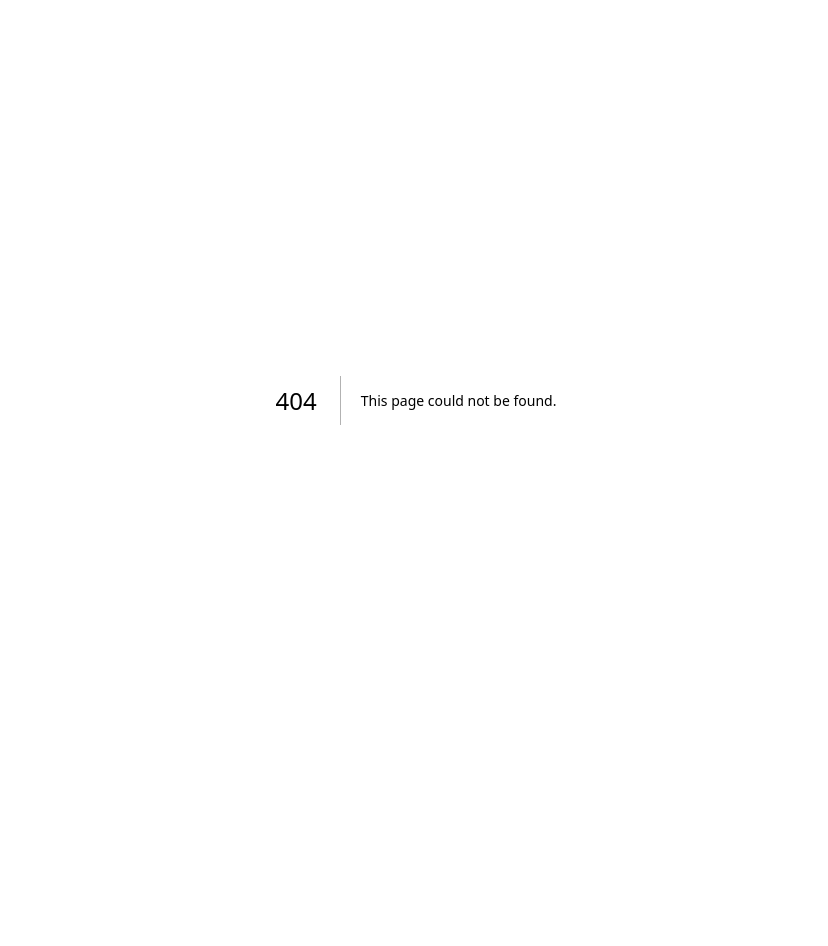
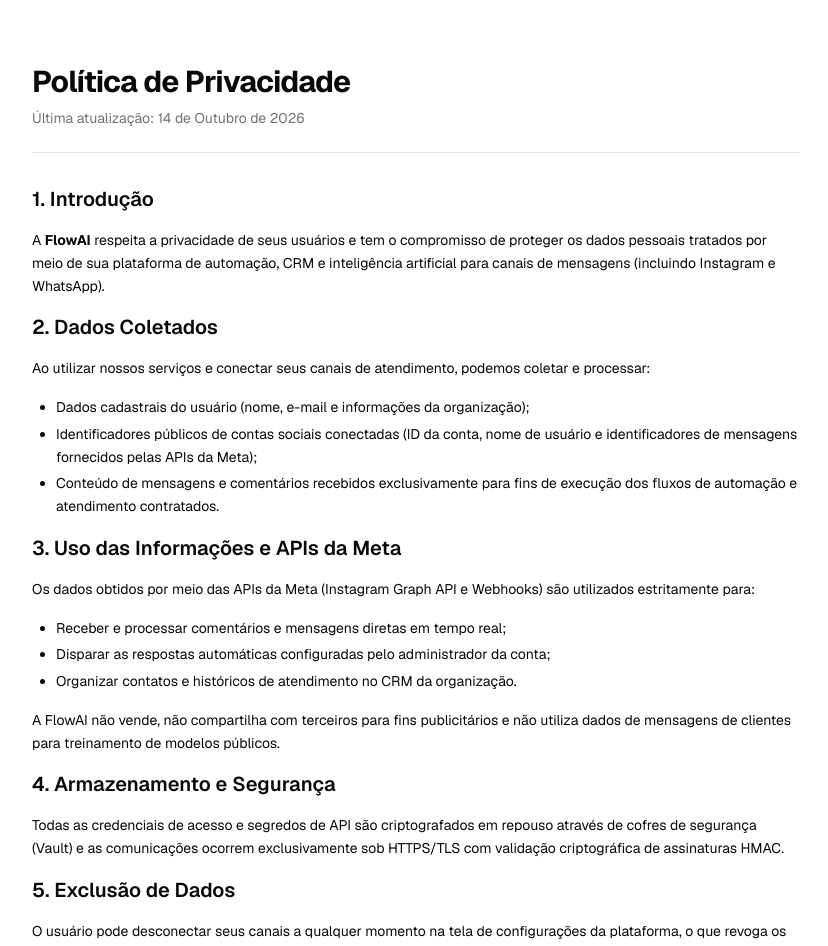
Before and after one commit to thiagobafo10-ops/flowai, a Next.js app in the folder apps/web/: page /privacidade in a window 1280 px wide. Before the commit this address had no page. Shown: the top 946 px of the page, without its empty margins (224-1052 px from the left). Before the commit the page ends 800 px from the top, so only its background shows below. Built offline with nearby package versions, Linux system fonts and the light colour scheme.

Commit message:
feat(legal): add privacy policy and terms of service pages

```diff
--- /dev/null
+++ b/apps/web/src/app/(public)/privacidade/page.tsx
@@ -0,0 +1,64 @@
+import type { Metadata } from "next";
+
+export const metadata: Metadata = {
+  title: "Política de Privacidade | FlowAI",
+  description: "Política de Privacidade e Proteção de Dados da plataforma FlowAI.",
+};
+
+export default function PrivacidadePage() {
+  return (
+    <main className="min-h-screen bg-background text-foreground py-16 px-4 sm:px-6 lg:px-8">
+      <div className="max-w-3xl mx-auto space-y-8">
+        <header className="border-b border-border pb-6">
+          <h1 className="text-3xl font-bold tracking-tight">Política de Privacidade</h1>
+          <p className="text-sm text-muted-foreground mt-2">Última atualização: 14 de Outubro de 2026</p>
+        </header>
+
+        <section className="space-y-4 text-sm leading-relaxed">
+          <h2 className="text-xl font-semibold">1. Introdução</h2>
+          <p>
+            A <strong>FlowAI</strong> respeita a privacidade de seus usuários e tem o compromisso de proteger os dados pessoais tratados por meio de sua plataforma de automação, CRM e inteligência artificial para canais de mensagens (incluindo Instagram e WhatsApp).
+          </p>
+
+          <h2 className="text-xl font-semibold">2. Dados Coletados</h2>
+          <p>
+            Ao utilizar nossos serviços e conectar seus canais de atendimento, podemos coletar e processar:
+          </p>
+          <ul className="list-disc pl-6 space-y-1">
+            <li>Dados cadastrais do usuário (nome, e-mail e informações da organização);</li>
+            <li>Identificadores públicos de contas sociais conectadas (ID da conta, nome de usuário e identificadores de mensagens fornecidos pelas APIs da Meta);</li>
+            <li>Conteúdo de mensagens e comentários recebidos exclusivamente para fins de execução dos fluxos de automação e atendimento contratados.</li>
+          </ul>
+
+          <h2 className="text-xl font-semibold">3. Uso das Informações e APIs da Meta</h2>
+          <p>
+            Os dados obtidos por meio das APIs da Meta (Instagram Graph API e Webhooks) são utilizados estritamente para:
+          </p>
+          <ul className="list-disc pl-6 space-y-1">
+            <li>Receber e processar comentários e mensagens diretas em tempo real;</li>
+            <li>Disparar as respostas automáticas configuradas pelo administrador da conta;</li>
+            <li>Organizar contatos e históricos de atendimento no CRM da organização.</li>
+          </ul>
+          <p>
+            A FlowAI não vende, não compartilha com terceiros para fins publicitários e não utiliza dados de mensagens de clientes para treinamento de modelos públicos.
+          </p>
+
+          <h2 className="text-xl font-semibold">4. Armazenamento e Segurança</h2>
+          <p>
+            Todas as credenciais de acesso e segredos de API são criptografados em repouso através de cofres de segurança (Vault) e as comunicações ocorrem exclusivamente sob HTTPS/TLS com validação criptográfica de assinaturas HMAC.
+          </p>
+
+          <h2 className="text-xl font-semibold">5. Exclusão de Dados</h2>
+          <p>
+            O usuário pode desconectar seus canais a qualquer momento na tela de configurações da plataforma, o que revoga os tokens e interrompe imediatamente a recepção de webhooks. Para solicitar a exclusão definitiva de todos os dados da organização, entre em contato através do e-mail de suporte.
+          </p>
+
+          <h2 className="text-xl font-semibold">6. Contato</h2>
+          <p>
+            Para esclarecimentos sobre esta política ou sobre o tratamento de dados pessoais, entre em contato através do endereço: <strong>suporte@flowai.com.br</strong>.
+          </p>
+        </section>
+      </div>
+    </main>
+  );
+}
--- /dev/null
+++ b/apps/web/src/app/(public)/termos/page.tsx
@@ -0,0 +1,41 @@
+import type { Metadata } from "next";
+
+export const metadata: Metadata = {
+  title: "Termos de Serviço | FlowAI",
+  description: "Termos de Serviço e Condições de Uso da plataforma FlowAI.",
+};
+
+export default function TermosPage() {
+  return (
+    <main className="min-h-screen bg-background text-foreground py-16 px-4 sm:px-6 lg:px-8">
+      <div className="max-w-3xl mx-auto space-y-8">
+        <header className="border-b border-border pb-6">
+          <h1 className="text-3xl font-bold tracking-tight">Termos de Serviço</h1>
+          <p className="text-sm text-muted-foreground mt-2">Última atualização: 14 de Outubro de 2026</p>
+        </header>
+
+        <section className="space-y-4 text-sm leading-relaxed">
+          <h2 className="text-xl font-semibold">1. Aceitação dos Termos</h2>
+          <p>
+            Ao acessar e utilizar os serviços da <strong>FlowAI</strong>, você concorda em cumprir e vincular-se a estes Termos de Serviço e a todas as leis e regulamentos aplicáveis.
+          </p>
+
+          <h2 className="text-xl font-semibold">2. Descrição dos Serviços</h2>
+          <p>
+            A FlowAI fornece soluções de software como serviço (SaaS) voltadas para atendimento ao cliente, gestão de relacionamentos (CRM) e automação de mensagens em canais de mídia social como Instagram e WhatsApp.
+          </p>
+
+          <h2 className="text-xl font-semibold">3. Uso Responsável e Políticas da Plataforma</h2>
+          <p>
+            O usuário se compromete a não utilizar a plataforma para envio de spam, conteúdo ofensivo, fraudulento ou que viole as Políticas da Plataforma Meta ou os Termos de Uso do Instagram. O descumprimento destas diretrizes pode resultar na suspensão imediata da conta.
+          </p>
+
+          <h2 className="text-xl font-semibold">4. Modificações e Encerramento</h2>
+          <p>
+            Reservamo-nos o direito de alterar ou atualizar estes termos a qualquer momento. O uso contínuo da plataforma após alterações constitui aceitação dos novos termos.
+          </p>
+        </section>
+      </div>
+    </main>
+  );
+}
```
